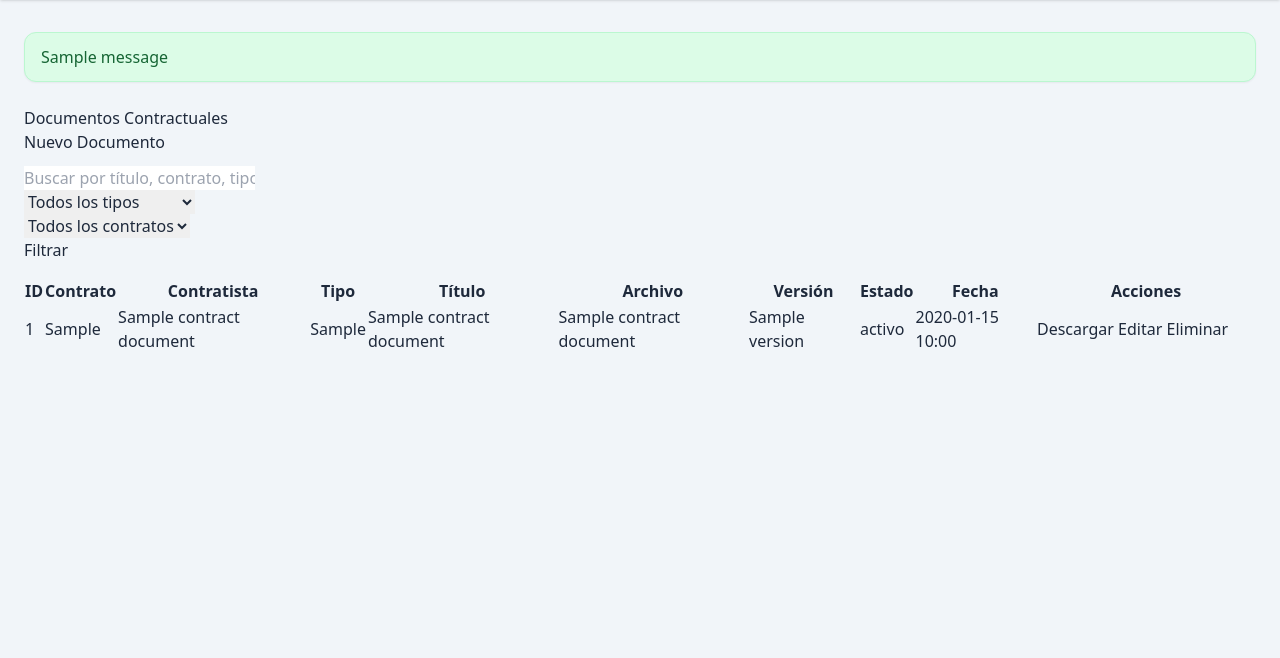
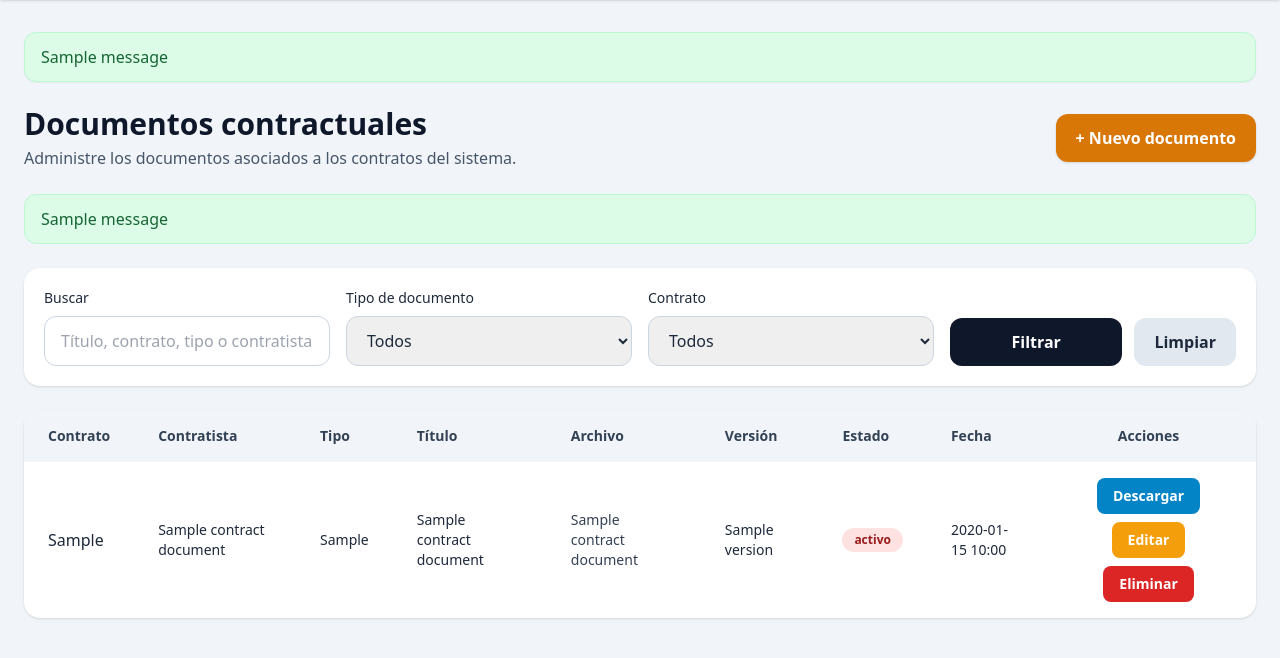
Before and after one commit to jhonbuelvas-hub/controldocpro-app, a Flask app: page /contract-documents in a window 1280 px wide. Shown: the part 84-742 px from the top of the page. Run offline with Flask 3, Linux system fonts and the light colour scheme; the visitor is signed in with stand-in values (Sample User, id 1); one stand-in notice (Sample message) is shown; a database or web service that is not in the repository returns one stand-in record (values such as "Sample title"); some libraries are stand-ins or nearby versions.

Commit message:
Update contract_documents.html

```diff
--- a/templates/contract_documents.html
+++ b/templates/contract_documents.html
@@ -1,36 +1,76 @@
 {% extends "base.html" %}
 
 {% block content %}
-<div class="container mt-4">
-    <div class="d-flex justify-content-between align-items-center mb-3">
-        <h2>Documentos Contractuales</h2>
-        <a href="{{ url_for('new_contract_document') }}" class="btn btn-primary">Nuevo Documento</a>
+<div class="space-y-6">
+
+    <div class="flex flex-col md:flex-row md:items-center md:justify-between gap-4">
+        <div>
+            <h2 class="text-3xl font-bold text-slate-900">Documentos contractuales</h2>
+            <p class="text-slate-600 mt-1">Administre los documentos asociados a los contratos del sistema.</p>
+        </div>
+        <div>
+            <a href="/contract-documents/new" class="inline-flex items-center bg-amber-600 hover:bg-amber-700 text-white px-5 py-3 rounded-xl font-semibold shadow">
+                + Nuevo documento
+            </a>
+        </div>
     </div>
 
-    <form method="GET" action="{{ url_for('list_contract_documents') }}" class="row g-3 mb-4">
-        <div class="col-md-4">
-            <input type="text" name="search" class="form-control" placeholder="Buscar por título, contrato, tipo o contratista" value="{{ search }}">
+    {% with messages = get_flashed_messages(with_categories=true) %}
+        {% if messages %}
+            <div class="space-y-3">
+                {% for category, message in messages %}
+                    {% if category == "success" %}
+                        <div class="bg-green-100 border border-green-200 text-green-800 px-4 py-3 rounded-xl">
+                            {{ message }}
+                        </div>
+                    {% elif category == "error" or category == "danger" %}
+                        <div class="bg-red-100 border border-red-200 text-red-800 px-4 py-3 rounded-xl">
+                            {{ message }}
+                        </div>
+                    {% else %}
+                        <div class="bg-amber-100 border border-amber-200 text-amber-800 px-4 py-3 rounded-xl">
+                            {{ message }}
+                        </div>
+                    {% endif %}
+                {% endfor %}
+            </div>
+        {% endif %}
+    {% endwith %}
+
+    <div class="bg-white rounded-2xl shadow p-5">
+        <form method="GET" action="/contract-documents" class="grid grid-cols-1 md:grid-cols-4 gap-4">
+            <div>
+                <label class="block text-sm font-medium mb-2">Buscar</label>
+                <input
+                    type="text"
+                    name="search"
+                    value="{{ search }}"
+                    placeholder="Título, contrato, tipo o contratista"
+                    class="w-full rounded-xl border border-slate-300 px-4 py-3 focus:outline-none focus:ring-2 focus:ring-amber-500"
+                >
             </div>
 
-        <div class="col-md-3">
-            <select name="tipo" class="form-select">
-                <option value="">Todos los tipos</option>
-                <option value="CONTRATO" {% if tipo == 'CONTRATO' %}selected{% endif %}>Contrato</option>
-                <option value="ACTA_INICIO" {% if tipo == 'ACTA_INICIO' %}selected{% endif %}>Acta de inicio</option>
-                <option value="ACTA_SUSPENSION" {% if tipo == 'ACTA_SUSPENSION' %}selected{% endif %}>Acta de suspensión</option>
-                <option value="ACTA_REINICIO" {% if tipo == 'ACTA_REINICIO' %}selected{% endif %}>Acta de reinicio</option>
-                <option value="ACTA_TERMINACION" {% if tipo == 'ACTA_TERMINACION' %}selected{% endif %}>Acta de terminación</option>
-                <option value="ACTA_LIQUIDACION" {% if tipo == 'ACTA_LIQUIDACION' %}selected{% endif %}>Acta de liquidación</option>
-                <option value="OTROSI" {% if tipo == 'OTROSI' %}selected{% endif %}>Otrosí</option>
-                <option value="POLIZA" {% if tipo == 'POLIZA' %}selected{% endif %}>Póliza</option>
-                <option value="INFORME" {% if tipo == 'INFORME' %}selected{% endif %}>Informe</option>
-                <option value="OTRO" {% if tipo == 'OTRO' %}selected{% endif %}>Otro</option>
+            <div>
+                <label class="block text-sm font-medium mb-2">Tipo de documento</label>
+                <select name="tipo" class="w-full rounded-xl border border-slate-300 px-4 py-3 focus:outline-none focus:ring-2 focus:ring-amber-500">
+                    <option value="">Todos</option>
+                    <option value="CONTRATO" {% if tipo == "CONTRATO" %}selected{% endif %}>CONTRATO</option>
+                    <option value="ACTA_INICIO" {% if tipo == "ACTA_INICIO" %}selected{% endif %}>ACTA INICIO</option>
+                    <option value="ACTA_SUSPENSION" {% if tipo == "ACTA_SUSPENSION" %}selected{% endif %}>ACTA SUSPENSIÓN</option>
+                    <option value="ACTA_REINICIO" {% if tipo == "ACTA_REINICIO" %}selected{% endif %}>ACTA REINICIO</option>
+                    <option value="ACTA_TERMINACION" {% if tipo == "ACTA_TERMINACION" %}selected{% endif %}>ACTA TERMINACIÓN</option>
+                    <option value="ACTA_LIQUIDACION" {% if tipo == "ACTA_LIQUIDACION" %}selected{% endif %}>ACTA LIQUIDACIÓN</option>
+                    <option value="OTROSI" {% if tipo == "OTROSI" %}selected{% endif %}>OTROSÍ</option>
+                    <option value="POLIZA" {% if tipo == "POLIZA" %}selected{% endif %}>PÓLIZA</option>
+                    <option value="INFORME" {% if tipo == "INFORME" %}selected{% endif %}>INFORME</option>
+                    <option value="OTRO" {% if tipo == "OTRO" %}selected{% endif %}>OTRO</option>
                 </select>
             </div>
 
-        <div class="col-md-3">
-            <select name="contract_id" class="form-select">
-                <option value="">Todos los contratos</option>
+            <div>
+                <label class="block text-sm font-medium mb-2">Contrato</label>
+                <select name="contract_id" class="w-full rounded-xl border border-slate-300 px-4 py-3 focus:outline-none focus:ring-2 focus:ring-amber-500">
+                    <option value="">Todos</option>
                     {% for contract in contracts %}
                         <option value="{{ contract.id }}" {% if contract_id|string == contract.id|string %}selected{% endif %}>
                             {{ contract.numero_contrato }}
@@ -39,54 +79,85 @@
                 </select>
             </div>
 
-        <div class="col-md-2 d-grid">
-            <button type="submit" class="btn btn-secondary">Filtrar</button>
+            <div class="flex items-end gap-3">
+                <button class="bg-slate-900 hover:bg-slate-800 text-white px-5 py-3 rounded-xl font-semibold w-full">
+                    Filtrar
+                </button>
+                <a href="/contract-documents" class="bg-slate-200 hover:bg-slate-300 text-slate-800 px-5 py-3 rounded-xl font-semibold whitespace-nowrap">
+                    Limpiar
+                </a>
             </div>
         </form>
+    </div>
 
-    <div class="table-responsive">
-        <table class="table table-bordered table-hover align-middle">
-            <thead>
+    <div class="bg-white rounded-2xl shadow overflow-hidden">
+        <div class="overflow-x-auto">
+            <table class="min-w-full">
+                <thead class="bg-slate-100">
                     <tr>
-                    <th>ID</th>
-                    <th>Contrato</th>
-                    <th>Contratista</th>
-                    <th>Tipo</th>
-                    <th>Título</th>
-                    <th>Archivo</th>
-                    <th>Versión</th>
-                    <th>Estado</th>
-                    <th>Fecha</th>
-                    <th style="width: 220px;">Acciones</th>
+                        <th class="text-left px-6 py-4 text-sm font-semibold text-slate-700">Contrato</th>
+                        <th class="text-left px-6 py-4 text-sm font-semibold text-slate-700">Contratista</th>
+                        <th class="text-left px-6 py-4 text-sm font-semibold text-slate-700">Tipo</th>
+                        <th class="text-left px-6 py-4 text-sm font-semibold text-slate-700">Título</th>
+                        <th class="text-left px-6 py-4 text-sm font-semibold text-slate-700">Archivo</th>
+                        <th class="text-left px-6 py-4 text-sm font-semibold text-slate-700">Versión</th>
+                        <th class="text-left px-6 py-4 text-sm font-semibold text-slate-700">Estado</th>
+                        <th class="text-left px-6 py-4 text-sm font-semibold text-slate-700">Fecha</th>
+                        <th class="text-center px-6 py-4 text-sm font-semibold text-slate-700">Acciones</th>
                     </tr>
                 </thead>
-            <tbody>
+                <tbody class="divide-y divide-slate-200">
+                    {% if documents %}
                         {% for doc in documents %}
-                <tr>
-                    <td>{{ doc.id }}</td>
-                    <td>{{ doc.numero_contrato }}</td>
-                    <td>{{ doc.contratista_nombre }}</td>
-                    <td>{{ doc.tipo_documento }}</td>
-                    <td>{{ doc.titulo }}</td>
-                    <td>{{ doc.nombre_archivo_original }}</td>
-                    <td>{{ doc.version }}</td>
-                    <td>{{ doc.estado }}</td>
-                    <td>{{ doc.created_at.strftime('%Y-%m-%d %H:%M') if doc.created_at else '' }}</td>
-                    <td>
-                        <a href="{{ url_for('download_contract_document', document_id=doc.id) }}" class="btn btn-sm btn-success">Descargar</a>
-                        <a href="{{ url_for('edit_contract_document', document_id=doc.id) }}" class="btn btn-sm btn-warning">Editar</a>
-                        <form action="{{ url_for('delete_contract_document', document_id=doc.id) }}" method="POST" style="display:inline;" onsubmit="return confirm('¿Desea eliminar este documento?');">
-                            <button type="submit" class="btn btn-sm btn-danger">Eliminar</button>
+                            <tr class="hover:bg-slate-50">
+                                <td class="px-6 py-4 font-medium">{{ doc.numero_contrato }}</td>
+                                <td class="px-6 py-4 text-sm">{{ doc.contratista_nombre }}</td>
+                                <td class="px-6 py-4 text-sm">{{ doc.tipo_documento }}</td>
+                                <td class="px-6 py-4 text-sm">{{ doc.titulo }}</td>
+                                <td class="px-6 py-4 text-sm text-slate-700">
+                                    {{ doc.nombre_archivo_original[:45] }}{% if doc.nombre_archivo_original|length > 45 %}...{% endif %}
+                                </td>
+                                <td class="px-6 py-4 text-sm">{{ doc.version }}</td>
+                                <td class="px-6 py-4 text-sm">
+                                    {% if doc.estado == "ACTIVO" %}
+                                        <span class="inline-block bg-green-100 text-green-800 px-3 py-1 rounded-full text-xs font-semibold">ACTIVO</span>
+                                    {% elif doc.estado == "INACTIVO" %}
+                                        <span class="inline-block bg-slate-200 text-slate-700 px-3 py-1 rounded-full text-xs font-semibold">INACTIVO</span>
+                                    {% else %}
+                                        <span class="inline-block bg-red-100 text-red-800 px-3 py-1 rounded-full text-xs font-semibold">{{ doc.estado }}</span>
+                                    {% endif %}
+                                </td>
+                                <td class="px-6 py-4 text-sm">
+                                    {{ doc.created_at.strftime('%Y-%m-%d %H:%M') if doc.created_at else '' }}
+                                </td>
+                                <td class="px-6 py-4">
+                                    <div class="flex items-center justify-center gap-2 flex-wrap">
+                                        <a href="/contract-documents/{{ doc.id }}/download" class="bg-sky-600 hover:bg-sky-700 text-white px-4 py-2 rounded-lg text-sm font-semibold">
+                                            Descargar
+                                        </a>
+                                        <a href="/contract-documents/{{ doc.id }}/edit" class="bg-amber-500 hover:bg-amber-600 text-white px-4 py-2 rounded-lg text-sm font-semibold">
+                                            Editar
+                                        </a>
+                                        <form method="POST" action="/contract-documents/{{ doc.id }}/delete" onsubmit="return confirm('¿Está seguro de eliminar este documento contractual?');">
+                                            <button class="bg-red-600 hover:bg-red-700 text-white px-4 py-2 rounded-lg text-sm font-semibold">
+                                                Eliminar
+                                            </button>
                                         </form>
+                                    </div>
                                 </td>
                             </tr>
+                        {% endfor %}
                     {% else %}
                         <tr>
-                    <td colspan="10" class="text-center">No hay documentos contractuales registrados.</td>
+                            <td colspan="9" class="px-6 py-10 text-center text-slate-500">
+                                No hay documentos contractuales registrados con esos filtros.
+                            </td>
                         </tr>
-                {% endfor %}
+                    {% endif %}
                 </tbody>
             </table>
         </div>
     </div>
+
+</div>
 {% endblock %}
```
Lines whose indentation alone changed are shown as unchanged.
